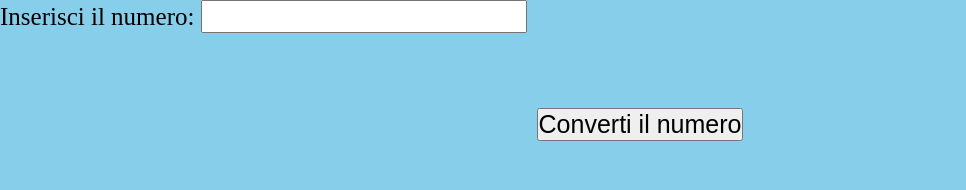
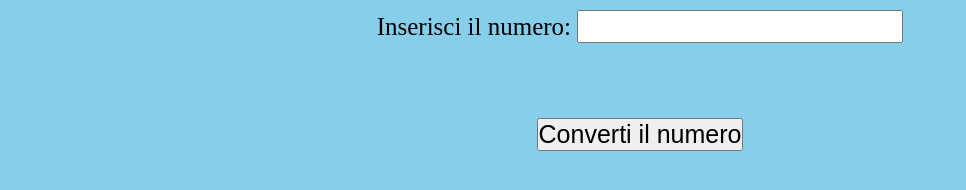
Before and after one commit to o-crii/Conversione-Binaria, a plain HTML site: page index.html in a window 1280 px wide. Shown: the whole page, without its empty margins (0-966 px from the left). Drawn offline with Linux system fonts and the light colour scheme.

Commit message:
sistemati e posizionati alcuni elementi

```diff
--- a/index.html
+++ b/index.html
@@ -11,9 +11,12 @@
   </head>
 
   <body>
-    <label for="Num">Inserisci il numero:</label>
+  	<div class="ciaone">
+  		<label id="Labelp" for="Num">Inserisci il numero:</label>
 
-    <input type="text" id="Num" />
+    	<input type="text" id="Num" />
+  	</div>
+
     <div class="container">
     	<button id="Btn" onclick="AssNumero()">Converti il numero</button>
     </div>
--- a/static/css/style.css
+++ b/static/css/style.css
@@ -9,7 +9,8 @@ body{
   background-color: skyblue;
 }
 
-#Labelp{
+.ciaone{
+  margin-top: 10px;
   text-align: center;
 }
 
```
